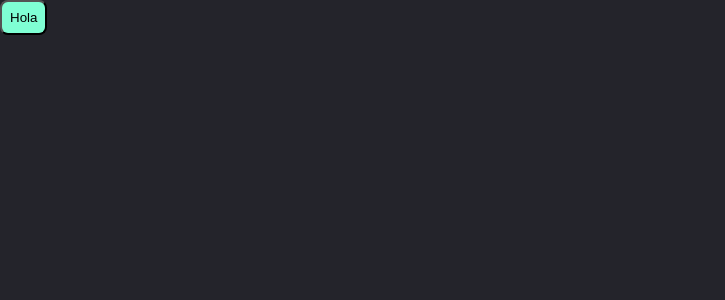
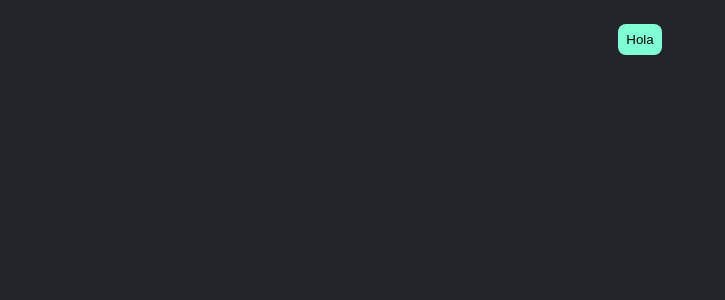
Before and after one commit to afonsecav88/films-search, a React (Vite) app: page / in a window 1280 px wide. Shown: the top 300 px of the page, without its empty margins (0-725 px from the left). Built offline with nearby package versions, Linux system fonts and the light colour scheme.

Commit message:
change styles file

```diff
--- a/src/Components/StyledComponent/Button.ts
+++ b/src/Components/StyledComponent/Button.ts
@@ -4,4 +4,9 @@ export const Button = styled.button`
   background-color: aquamarine;
   padding: 0.5rem;
   border-radius: 0.5rem;
+  cursor: pointer;
+  border: none;
+  &:hover {
+    background-color: aliceblue;
+  }
 `;
--- a/src/Components/StyledComponent/Container.ts
+++ b/src/Components/StyledComponent/Container.ts
@@ -1,5 +1,5 @@
 import styled from 'styled-components';
 export const Container = styled.section`
   display: flex;
-
+  justify-content: center;
 `;
--- a/src/styles.css
+++ b/src/styles.css
@@ -1,24 +1,7 @@
 :root {
-  font-family: Inter, system-ui, Avenir, Helvetica, Arial, sans-serif;
-  line-height: 1.5;
+  font-family: Inter, 'Roboto Condensed Variable', sans-serif, Fira Sans;
+  margin: 1rem;
   font-weight: 400;
-
-  color-scheme: light dark;
-  color: rgba(232, 232, 232, 0.87);
-  background-color: #24242B;
-
-  font-synthesis: none;
-  text-rendering: optimizeLegibility;
-  -webkit-font-smoothing: antialiased;
-  -moz-osx-font-smoothing: grayscale;
+  background-color: #24252A;
+  scroll-behavior: smooth;
 }
-
-body {
-  margin: 0;
-  display: flex;
-}
-
-h1 {
-  font-size: 3.2em;
-  line-height: 1.1;
-}
```
